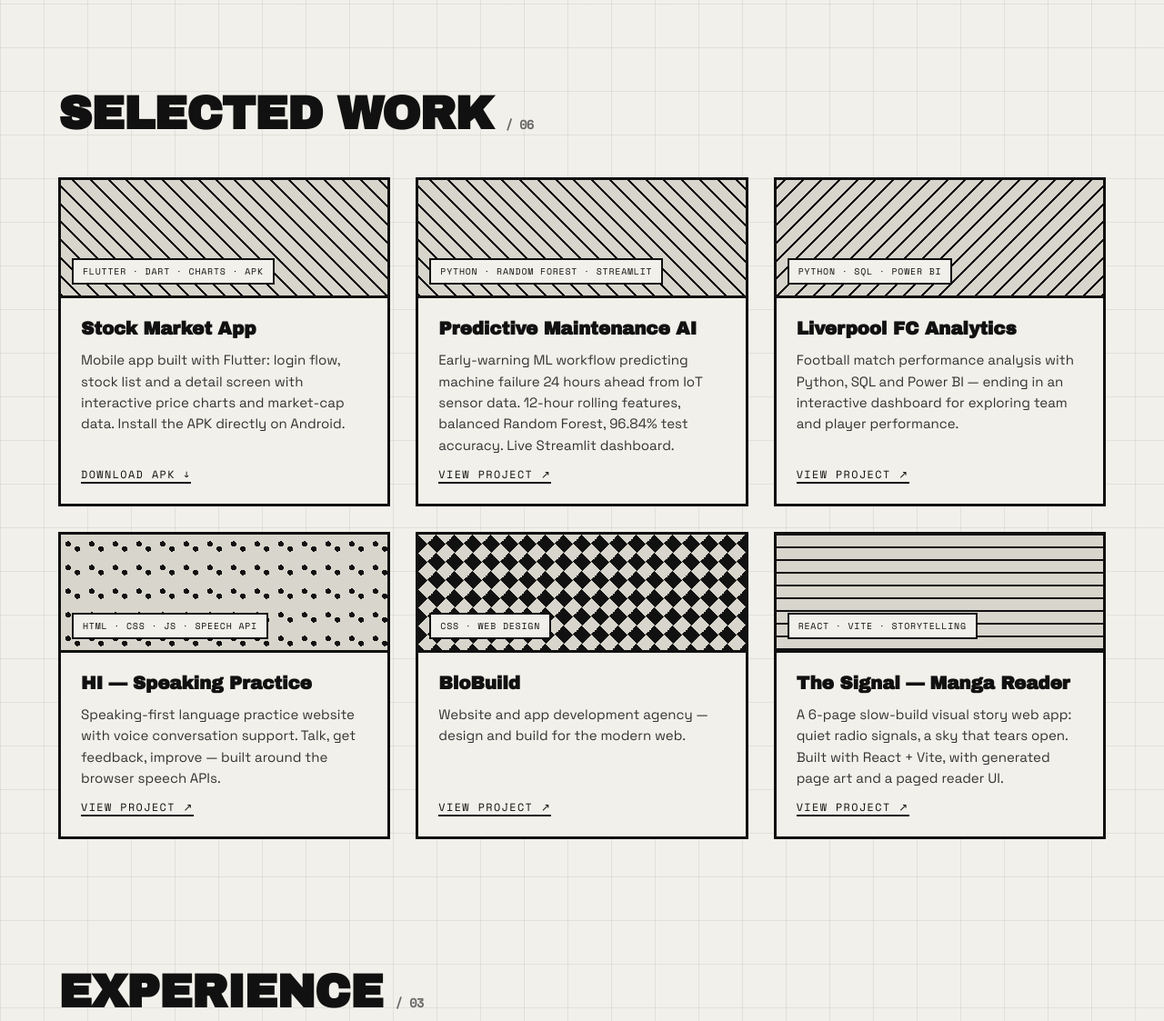
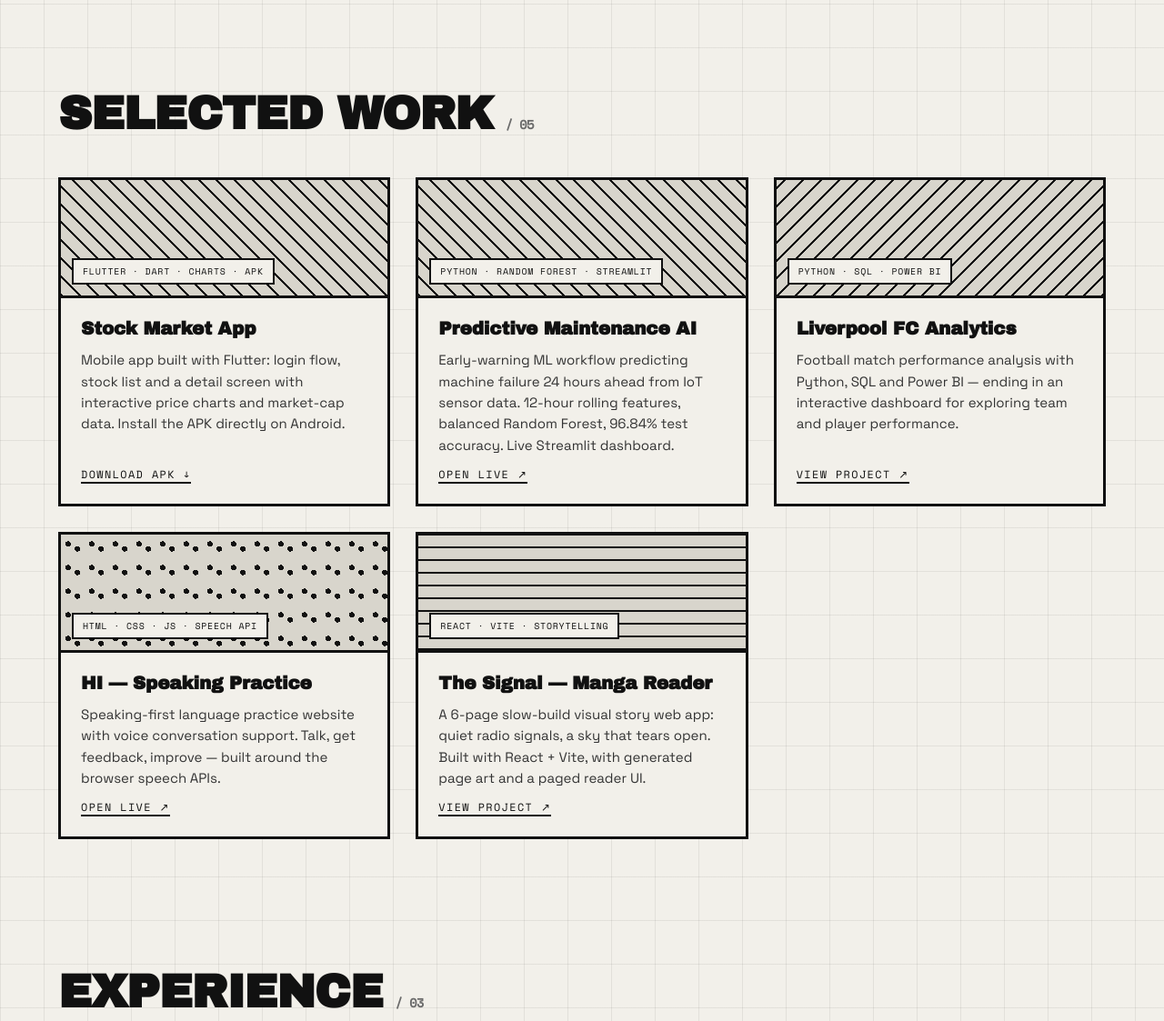
Before and after one commit to jouhar-coder/jouhar-coder.github.io, a plain HTML site: page index.html in a window 1280 px wide. Shown: the part 1340-2463 px from the top of the page at 91% size. Drawn offline with nearby package versions, Linux system fonts and the light colour scheme.

Commit message:
Use latest content fixes (no BloBuild, live links) with original light design

```diff
--- a/index.html
+++ b/index.html
@@ -60,7 +60,7 @@
 
 <!-- WORK -->
 <section class="work" id="work">
-  <h2 class="section-title">SELECTED WORK<span class="count">/ 06</span></h2>
+  <h2 class="section-title">SELECTED WORK<span class="count">/ 05</span></h2>
   <div class="work-grid">
 
     <a class="card card-tall" href="assets/stock-market-app.apk" download>
@@ -72,12 +72,12 @@
       </div>
     </a>
 
-    <a class="card card-tall" href="https://github.com/jouhar-coder/predictive-maintenance-ai" target="_blank" rel="noopener">
+    <a class="card card-tall" href="https://predictive-maintenance-ai-hmalopphkmwwvmp2c4ep4q.streamlit.app/" target="_blank" rel="noopener">
       <div class="card-media"><span class="card-tag">PYTHON · RANDOM FOREST · STREAMLIT</span></div>
       <div class="card-body">
         <h3>Predictive Maintenance AI</h3>
         <p>Early-warning ML workflow predicting machine failure 24 hours ahead from IoT sensor data. 12-hour rolling features, balanced Random Forest, 96.84% test accuracy. Live Streamlit dashboard.</p>
-        <span class="card-link">VIEW PROJECT ↗</span>
+        <span class="card-link">OPEN LIVE ↗</span>
       </div>
     </a>
 
@@ -90,21 +90,12 @@
       </div>
     </a>
 
-    <a class="card card-tall" href="https://github.com/jouhar-coder/hi-speaking-practice" target="_blank" rel="noopener">
+    <a class="card card-tall" href="https://hi-speaking-practice.onrender.com/" target="_blank" rel="noopener">
       <div class="card-media media-3"><span class="card-tag">HTML · CSS · JS · SPEECH API</span></div>
       <div class="card-body">
         <h3>HI — Speaking Practice</h3>
         <p>Speaking-first language practice website with voice conversation support. Talk, get feedback, improve — built around the browser speech APIs.</p>
-        <span class="card-link">VIEW PROJECT ↗</span>
-      </div>
-    </a>
-
-    <a class="card card-tall" href="https://github.com/jouhar-coder/Blobuild" target="_blank" rel="noopener">
-      <div class="card-media media-4"><span class="card-tag">CSS · WEB DESIGN</span></div>
-      <div class="card-body">
-        <h3>BloBuild</h3>
-        <p>Website and app development agency — design and build for the modern web.</p>
-        <span class="card-link">VIEW PROJECT ↗</span>
+        <span class="card-link">OPEN LIVE ↗</span>
       </div>
     </a>
 
```
